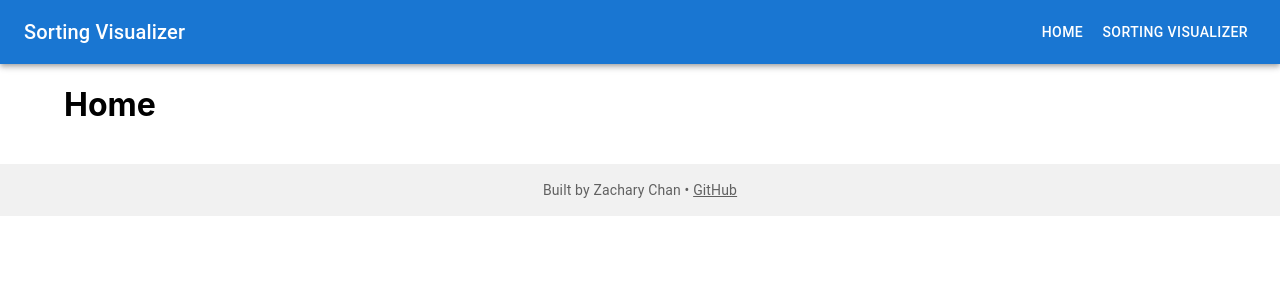
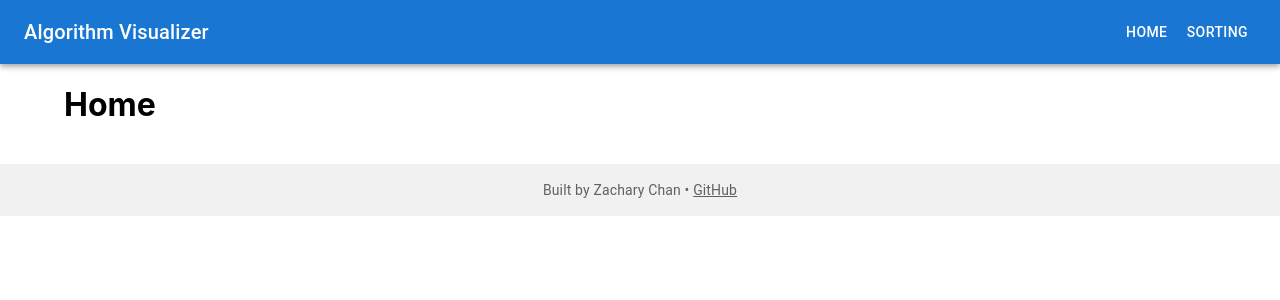
Before and after one commit to zach1502/Sorting-Visualizer, a React (Create React App) app: page / in a window 1280 px wide. Shown: the top 300 px of the page. Built offline with nearby package versions, Linux system fonts and the light colour scheme.

Commit message:
add home page

```diff
--- a/src/pages/Layout.jsx
+++ b/src/pages/Layout.jsx
@@ -10,10 +10,10 @@ function Layout({ children }) {
       <AppBar position="static">
         <Toolbar>
           <Typography variant="h6" component="div" sx={{ flexGrow: 1 }}>
-            Sorting Visualizer
+            Algorithm Visualizer
           </Typography>
           <Button color="inherit" component={Link} to="/">Home</Button>
-          <Button color="inherit" component={Link} to="/sorting">Sorting Visualizer</Button>
+          <Button color="inherit" component={Link} to="/sorting">Sorting</Button>
         </Toolbar>
       </AppBar>
 
```
